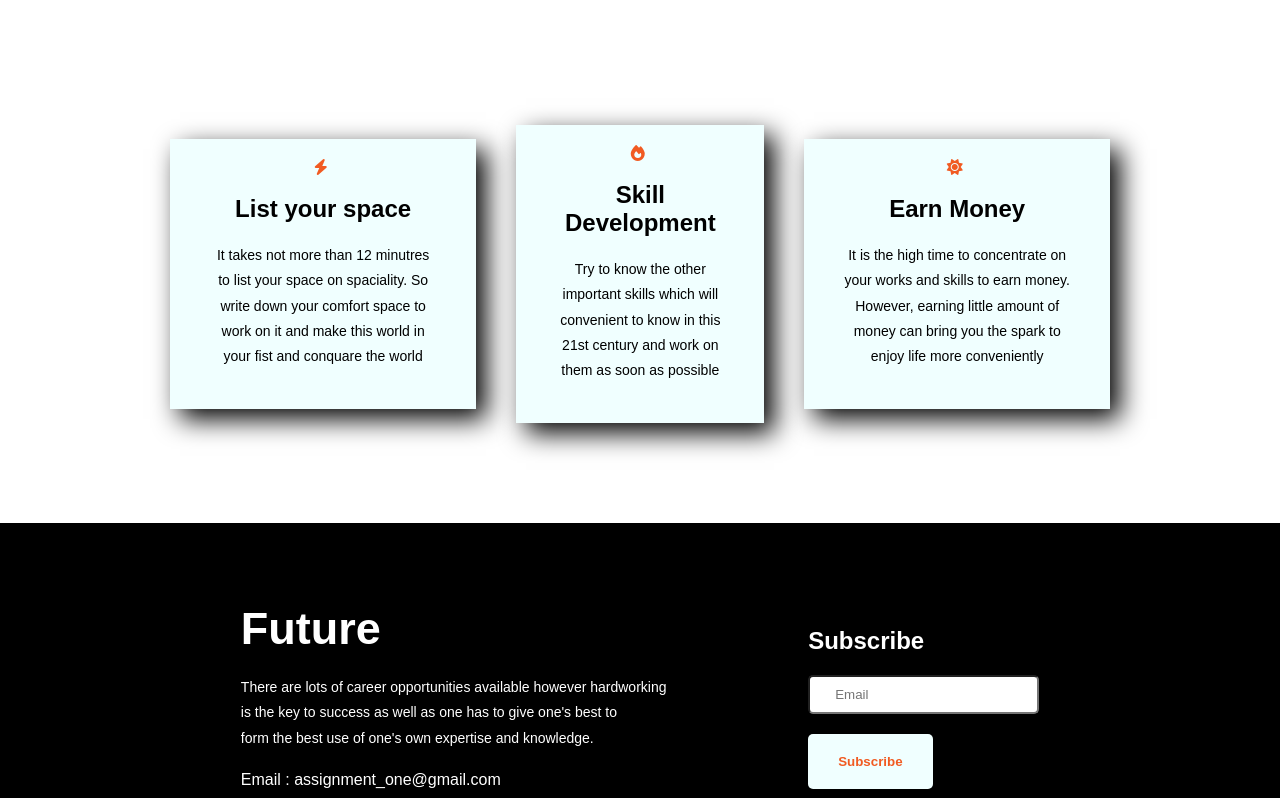
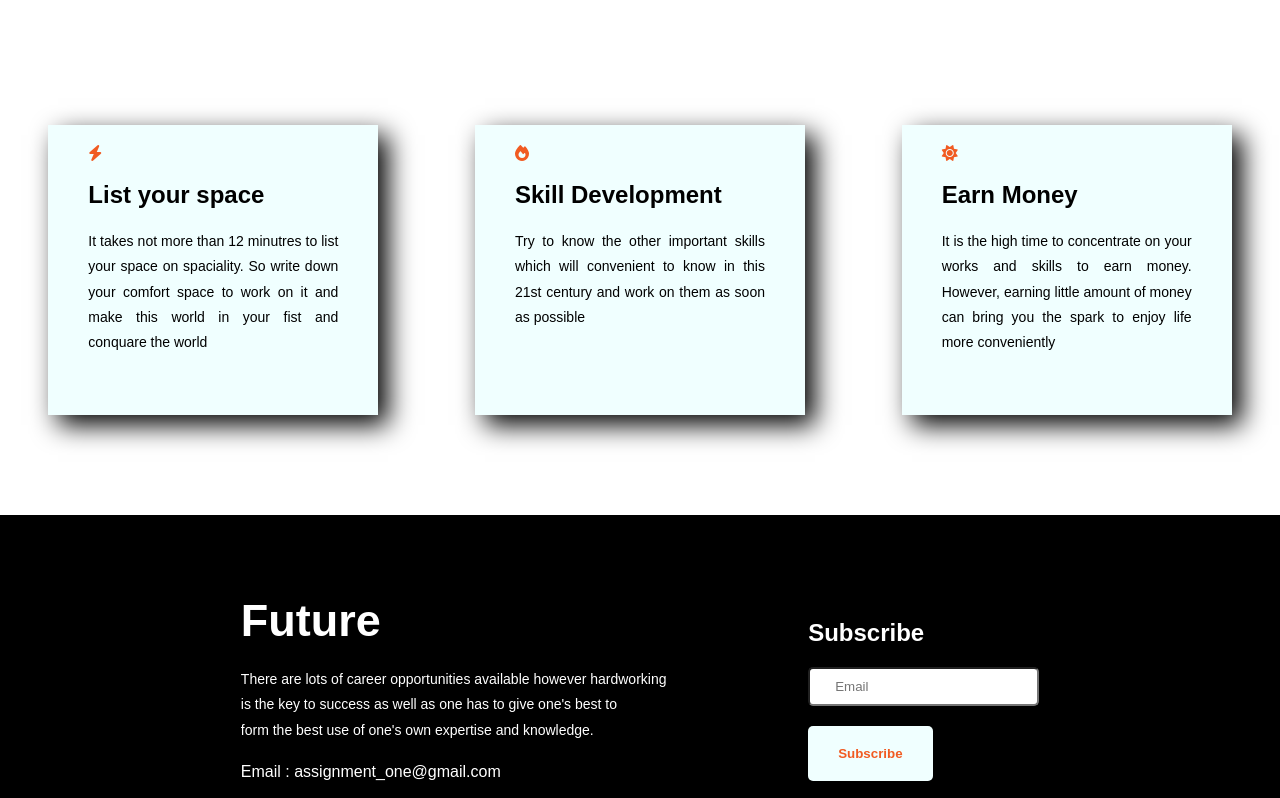
Before and after one commit to paulniloy/assignment_one, a plain HTML site: page index.html in a window 1280 px wide. Shown: the part 2620-3418 px from the top of the page. Drawn offline with Linux system fonts and the light colour scheme.

Commit message:
till now best

```diff
--- a/index.html
+++ b/index.html
@@ -68,7 +68,7 @@
                 <button class="btn">Call Now</button>
             </div>
         </section>
-        <section class="flexthree center">
+        <section class="flexthree">
             <div class="box">
                 <i class="fa-solid fa-bolt bottomgap"></i>
                 <h2 class="bottomgap">List your space</h2>
--- a/style.css
+++ b/style.css
@@ -44,6 +44,8 @@ header{
     height: 800px;
     text-align: right;
     background-repeat: no-repeat;
+    background-position: contain;
+    width: auto;
 }
 header{
     padding: 200px 120px 0 0 ;
@@ -98,6 +100,7 @@ i{
 }
 .watch{
     margin-top: 150px;
+    padding: 80px 0 0 50px;
 }
 .plans h2{
     margin-bottom: 10px;
@@ -106,25 +109,24 @@ i{
     background-color: white;
     color:#F15B22;
 }
-.watch{
-    padding: 80px 0 0 50px;
-}
 
 
 /* box portion */
 /* flexthree started */
 .flexthree{
     display: flex;
-    gap: 40px;
     align-items: center;
+    justify-content: space-around;
 }
 .box i{
     color:#F15B22;
 }
 .flexthree .box{
+    height: 250px;
+    width: 250px;
     background-color: azure;
     padding: 20px 40px;
-    text-align: center;
+    text-align: justify;
 }
 .flexthree .box{
     box-shadow: 10px 10px 25px;
```
